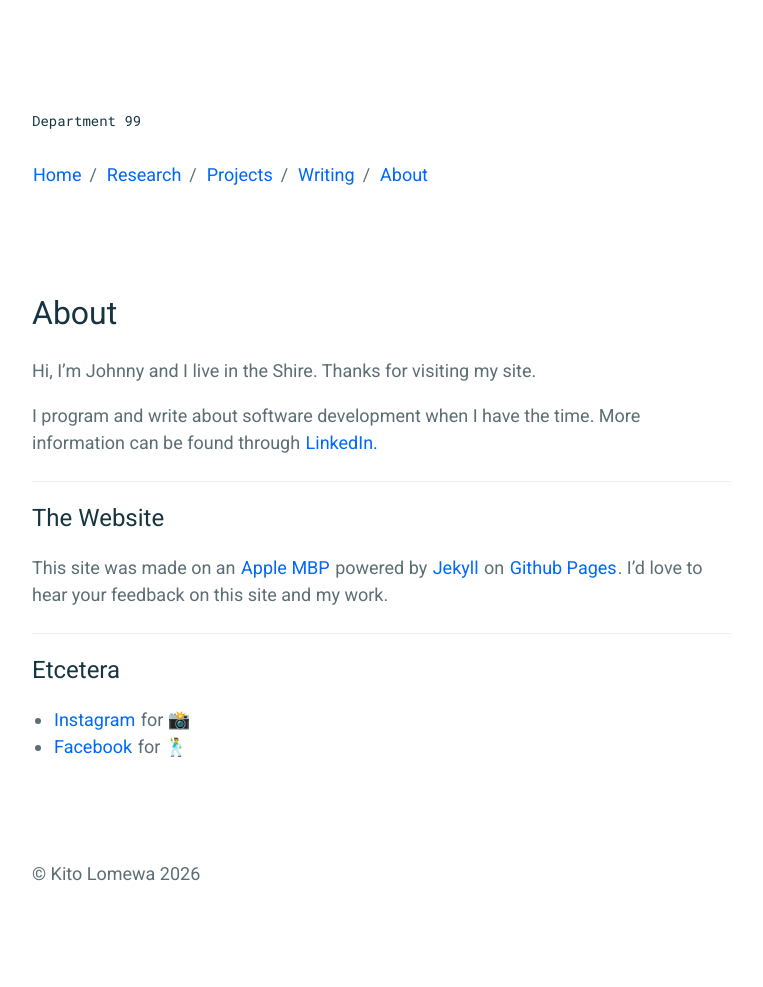
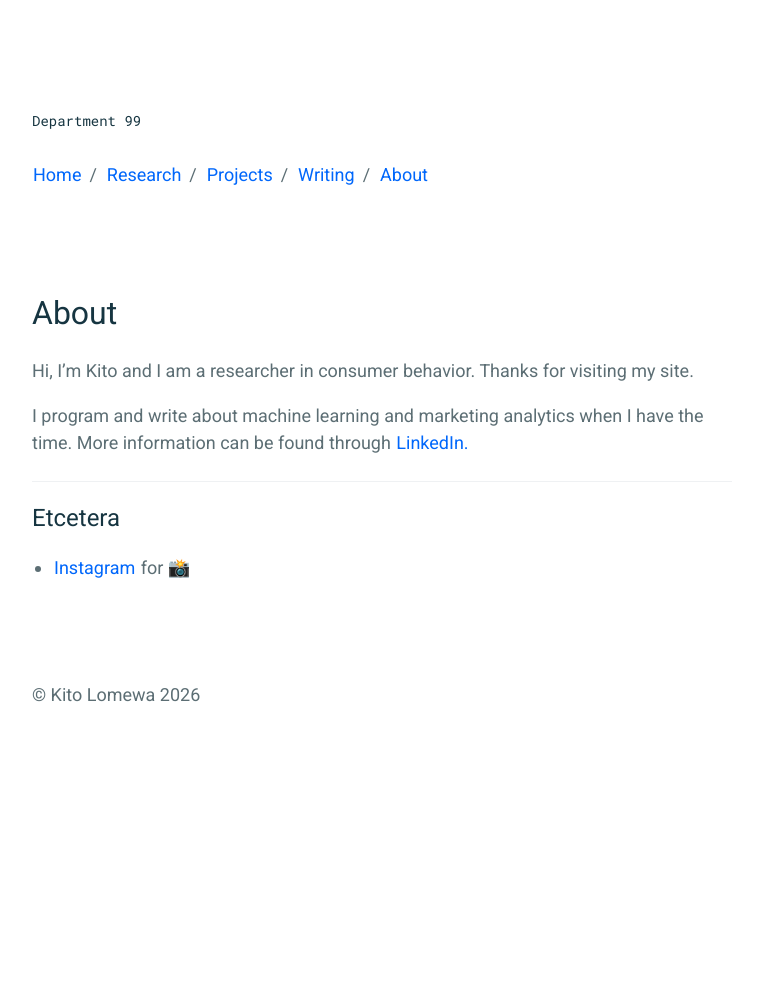
Before and after one commit to kitolomewa/kitolomewa.github.io, a Jekyll site: the page built from _pages/about/index.md, in a window 1280 px wide. Shown: the whole page, without its empty margins (258-1021 px from the left). Built offline with Jekyll 4.4.1, drawn with Linux system fonts in a browser that asks for light colours; after the commit the page ends 900 px from its top, so only the background shows below that.

Commit message:
Update index.md

```diff
--- a/_pages/about/index.md
+++ b/_pages/about/index.md
@@ -3,19 +3,12 @@ layout: content
 title: About
 permalink: /about/
 ---
-Hi, I'm Johnny and I live in the Shire. Thanks for visiting my site.
+Hi, I'm Kito and I am a researcher in consumer behavior. Thanks for visiting my site.
 
-I program and write about software development when I have the time. More information can be found through <a href="https://www.linkedin.com/" data-network="LinkedIn" data-proofer-ignore>LinkedIn.</a>
-
-----
-
-## The Website
-This site was made on an [Apple MBP](https://www.apple.com/) powered by [Jekyll](https://jekyllrb.com) on [Github Pages](https://pages.github.com).
-I'd love to hear your feedback on this site and my work.
+I program and write about machine learning and marketing analytics when I have the time. More information can be found through <a href="https://www.linkedin.com/kitolomewa" data-network="LinkedIn" data-proofer-ignore>LinkedIn.</a>
 
 ----
 
 ## Etcetera
 
-- [Instagram](https://www.instagram.com/) for 📸
-- [Facebook](https://www.facebook.com/) for 🕺
+- [Instagram](https://www.instagram.com/kitolomewa) for 📸
```
